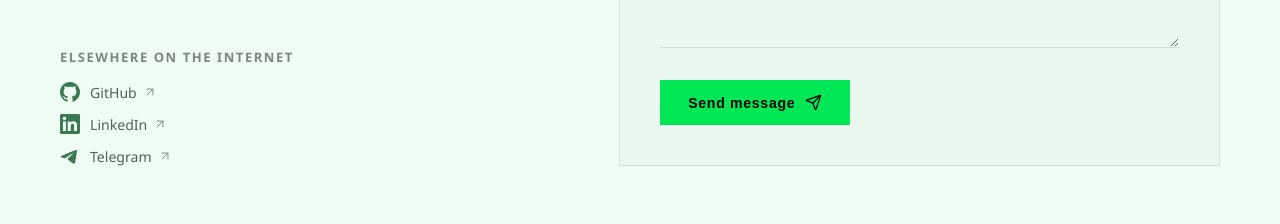
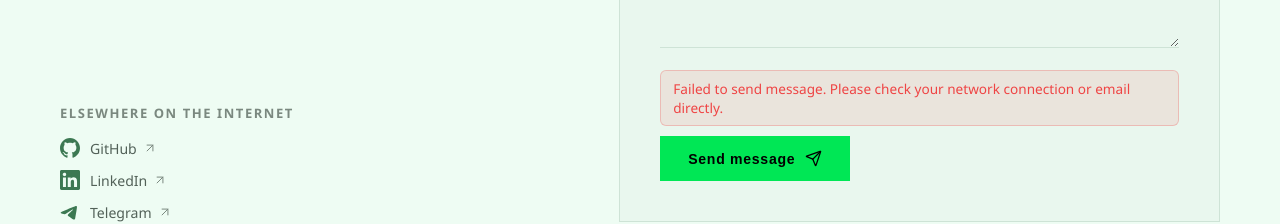
Before and after one commit to becka-1/My-Portfolio, a React (Vite) app: page / in a window 1280 px wide. Both pictures are taken after typing "Sample", "name@example.com", "Sample", "Sample" into the empty fields and a click on the button "Send message". Shown: the part 6448-6672 px from the top of the page. Built offline with nearby package versions, Linux system fonts and the light colour scheme; no server answers.

Commit message:
Fix contact form CORS by switching to native FormData

```diff
--- a/src/components/Contact.css
+++ b/src/components/Contact.css
@@ -278,14 +278,30 @@
   min-width: 160px;
 }
 
-.contact-submit:hover {
+.contact-submit:hover:not(:disabled) {
   opacity: 0.85;
+}
+
+.contact-submit:disabled {
+  opacity: 0.6;
+  cursor: not-allowed;
 }
 
 .contact-btn-inner {
   display: inline-flex;
   align-items: center;
   gap: 10px;
+}
+
+.contact-form-error {
+  margin: 4px 0 0 0;
+  font-size: 0.85rem;
+  color: #ef4444;
+  background: rgba(239, 68, 68, 0.1);
+  border: 1px solid rgba(239, 68, 68, 0.25);
+  border-radius: 6px;
+  padding: 8px 12px;
+  line-height: 1.4;
 }
 
 
--- a/src/components/Contact.jsx
+++ b/src/components/Contact.jsx
@@ -32,39 +32,48 @@ const fadeUp = (delay = 0) => ({
 export default function Contact() {
   const [sent, setSent] = useState(false);
   const [isSubmitting, setIsSubmitting] = useState(false);
+  const [errorMessage, setErrorMessage] = useState('');
 
   const handleSubmit = async (e) => {
     e.preventDefault();
     setIsSubmitting(true);
+    setErrorMessage('');
 
-    const formData = new FormData(e.target);
+    const accessKey = import.meta.env.VITE_WEB3FORMS_ACCESS_KEY;
 
-    formData.append("access_key", import.meta.env.VITE_WEB3FORMS_ACCESS_KEY);
+    if (!accessKey) {
+      console.error("VITE_WEB3FORMS_ACCESS_KEY is missing. Please add it to your environment variables (e.g. in Vercel) and redeploy.");
+      setErrorMessage("Contact form configuration error: Missing Web3Forms access key.");
+      setIsSubmitting(false);
+      return;
+    }
 
-    const object = Object.fromEntries(formData);
-    const json = JSON.stringify(object);
+    const formElement = e.target;
+    const formData = new FormData(formElement);
+    formData.append("access_key", accessKey);
 
     try {
+      // Send directly as FormData (multipart/form-data).
+      // Web3Forms recommends native FormData because it avoids CORS preflight (OPTIONS) requests.
       const res = await fetch("https://api.web3forms.com/submit", {
         method: "POST",
-        headers: {
-          "Content-Type": "application/json",
-          Accept: "application/json"
-        },
-        body: json
+        body: formData
       });
 
       const data = await res.json();
 
       if (data.success) {
         setSent(true);
-        e.target.reset();
-        setTimeout(() => setSent(false), 3000);
+        setErrorMessage('');
+        formElement.reset();
+        setTimeout(() => setSent(false), 4000);
       } else {
         console.error("Form submission failed", data);
+        setErrorMessage(data.message || "Something went wrong. Please try again or reach out directly.");
       }
     } catch (error) {
       console.error("Error submitting form", error);
+      setErrorMessage("Failed to send message. Please check your network connection or email directly.");
     } finally {
       setIsSubmitting(false);
     }
@@ -147,7 +156,8 @@ export default function Contact() {
               </label>
             </div>
 
-            {/* Hidden subject for the email title */}
+            {/* Web3Forms spam prevention & subject */}
+            <input type="checkbox" name="botcheck" className="hidden" style={{ display: "none" }} />
             <input type="hidden" name="subject" value="New message from your Portfolio" />
 
             <label>
@@ -158,12 +168,20 @@ export default function Contact() {
               <span>Tell me a little more</span>
               <textarea id="contact-message" name="message" rows="5" placeholder="Share a few details about your project..." required />
             </label>
+
+            {errorMessage && (
+              <p className="contact-form-error" role="alert">
+                {errorMessage}
+              </p>
+            )}
+
             <motion.button
               id="contact-send"
               type="submit"
               className="contact-submit"
-              whileHover={{ scale: 1.02, translateY: -2 }}
-              whileTap={{ scale: 0.97 }}
+              disabled={isSubmitting}
+              whileHover={isSubmitting ? {} : { scale: 1.02, translateY: -2 }}
+              whileTap={isSubmitting ? {} : { scale: 0.97 }}
               transition={{ type: 'spring', stiffness: 300, damping: 20 }}
             >
               <AnimatePresence mode="wait">
@@ -176,6 +194,16 @@ export default function Contact() {
                     exit={{ opacity: 0, y: -6 }}
                   >
                     ✓ Message sent!
+                  </motion.span>
+                ) : isSubmitting ? (
+                  <motion.span
+                    key="submitting"
+                    className="contact-btn-inner"
+                    initial={{ opacity: 0, y: 6 }}
+                    animate={{ opacity: 1, y: 0 }}
+                    exit={{ opacity: 0, y: -6 }}
+                  >
+                    Sending...
                   </motion.span>
                 ) : (
                   <motion.span
```
Also changed, not shown: 1 other file (tests, documents, lock files or other folders).
